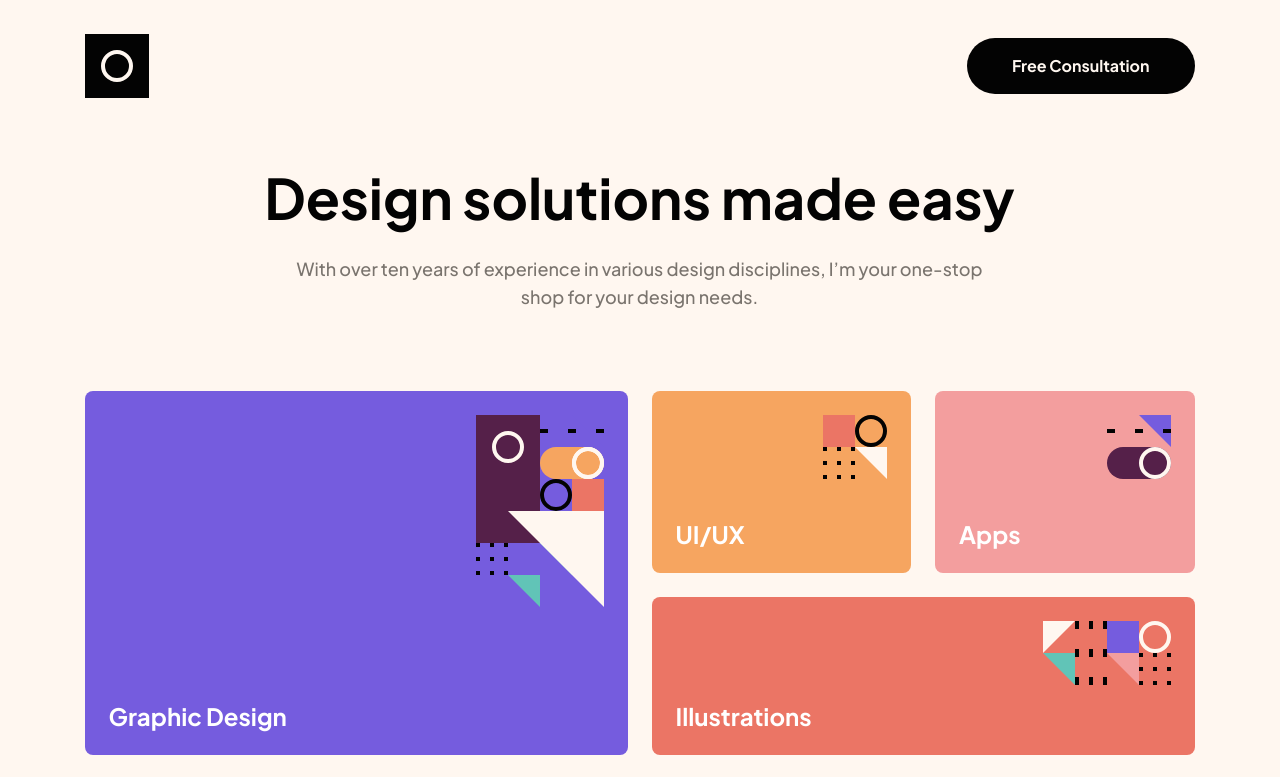
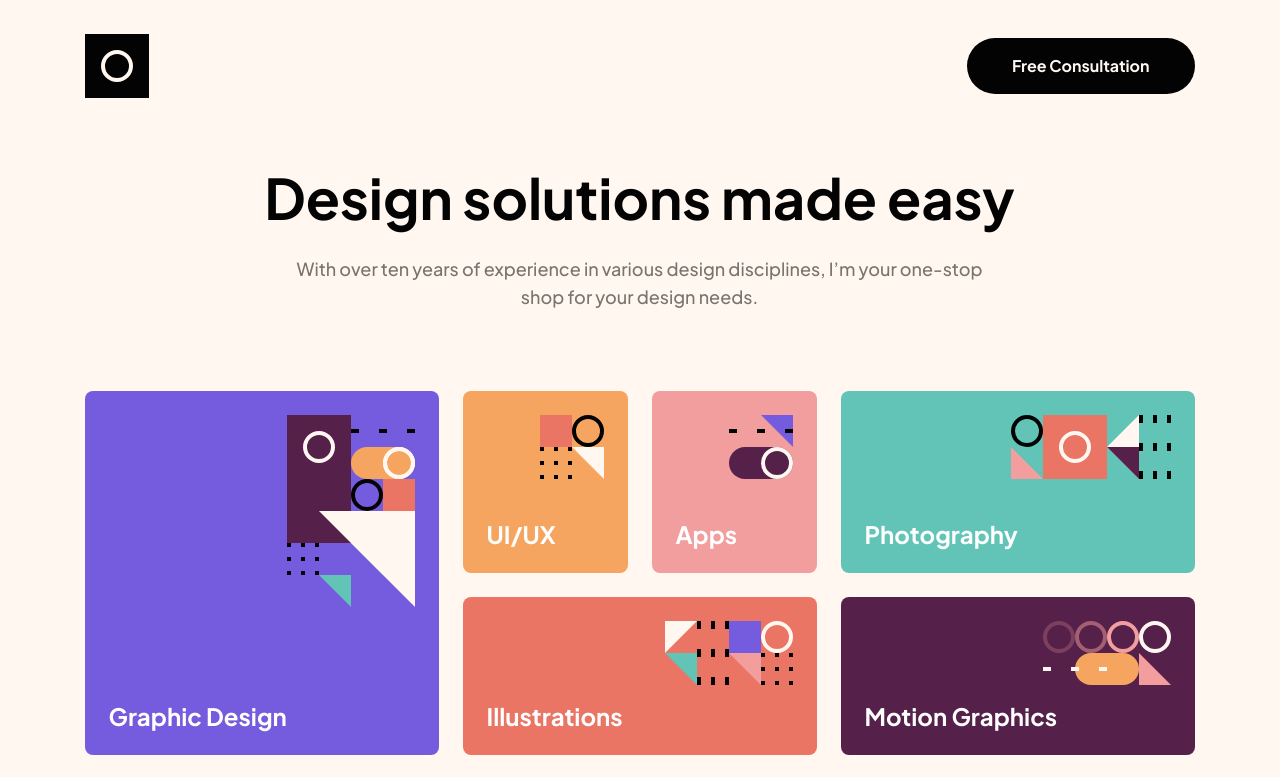
Before and after one commit to miguelzaga/single-page-design-portfolio, a JavaScript app: page / in a window 1280 px wide. Shown: the top 777 px of the page. Built offline with nearby package versions, Linux system fonts and the light colour scheme.

Commit message:
style grid for desktop

```diff
--- a/src/scss/05-components/_grid.scss
+++ b/src/scss/05-components/_grid.scss
@@ -81,4 +81,22 @@
       }
     }
   }
+
+  @include breakpoint($lg) {
+    grid-template-columns: repeat(6, 1fr);
+    // grid-template-rows: 182px 158px;
+    margin-bottom: 136px;
+
+    &__cell {
+      &-5 {
+        grid-column: 5 / 7;
+        grid-row: 1 / 2;
+      }
+
+      &-6 {
+        grid-column: 5 / 7;
+        gap: 16px;
+      }
+    }
+  }
 }
```
